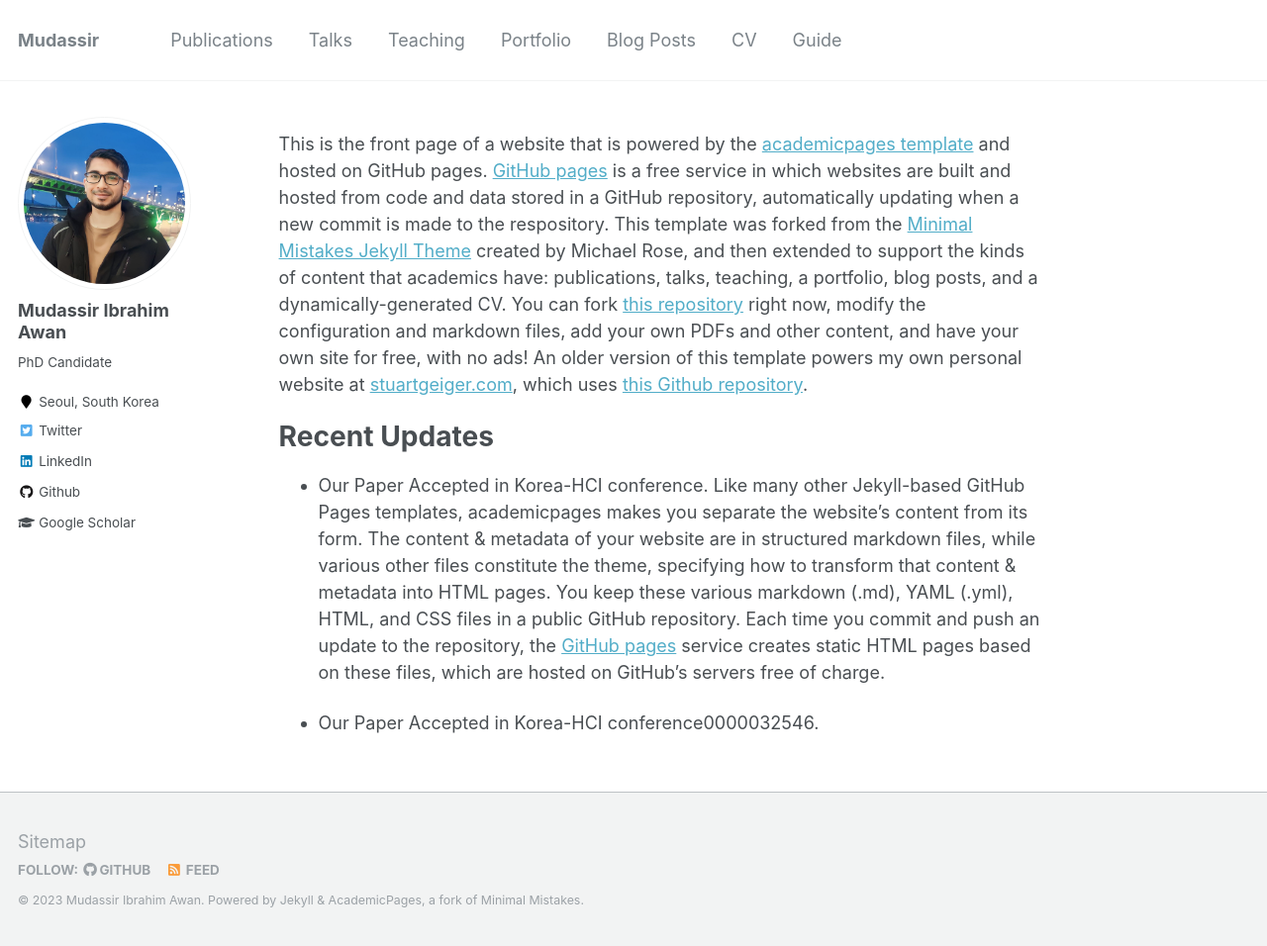
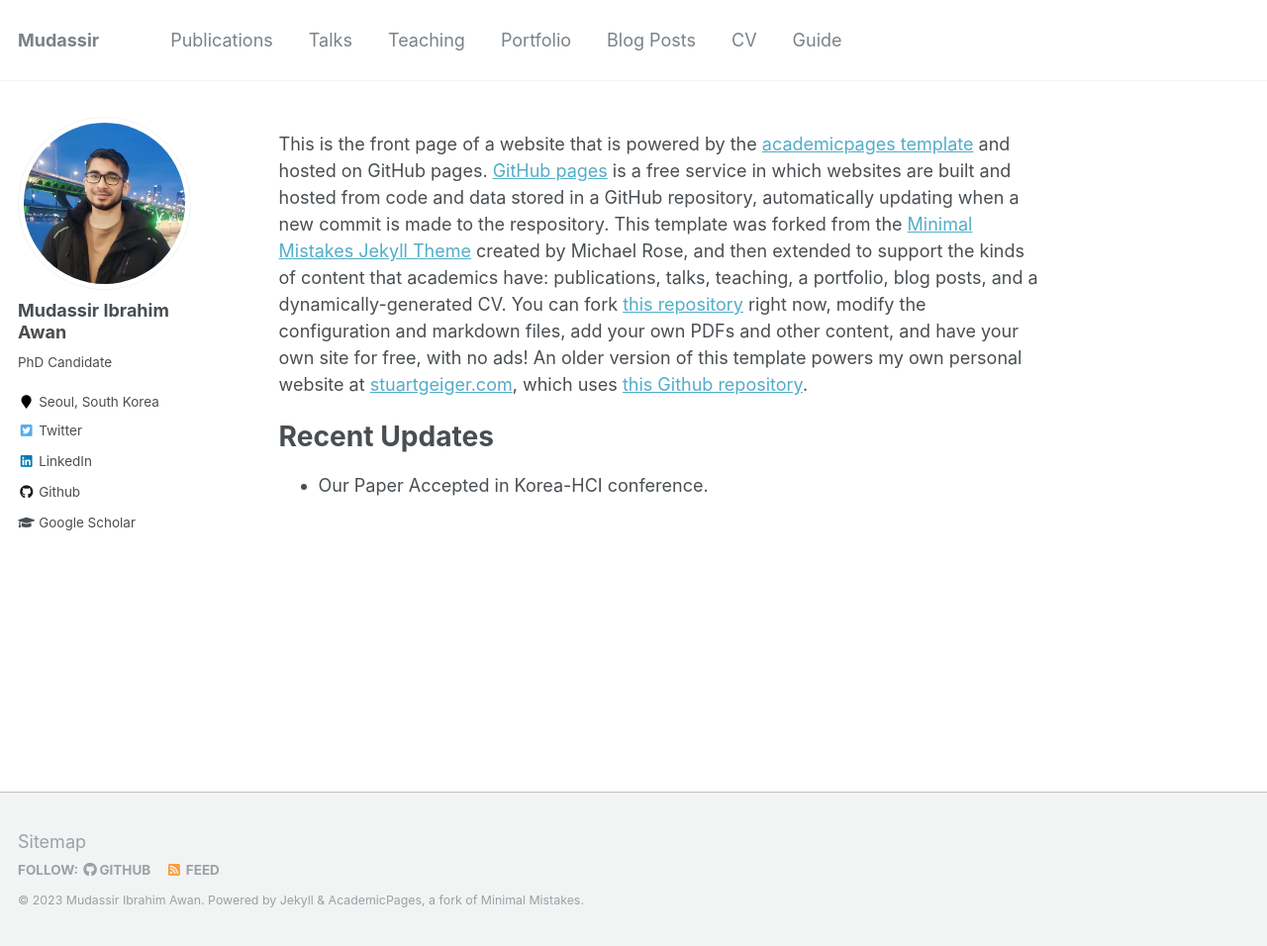
Before and after one commit to mudassir-awan/mudassir-awan.github.io, a Jekyll site: the page built from _pages/about.md, in a window 1280 px wide and 956 px high. Shown: the whole window at 99% size. Built offline with Jekyll 4.4.1, drawn with Linux system fonts in a browser that asks for light colours.

Commit message:
Update about.md

```diff
--- a/_pages/about.md
+++ b/_pages/about.md
@@ -14,6 +14,3 @@
 ======
 
 - Our Paper Accepted in Korea-HCI conference.
-Like many other Jekyll-based GitHub Pages templates, academicpages makes you separate the website's content from its form. The content & metadata of your website are in structured markdown files, while various other files constitute the theme, specifying how to transform that content & metadata into HTML pages. You keep these various markdown (.md), YAML (.yml), HTML, and CSS files in a public GitHub repository. Each time you commit and push an update to the repository, the [GitHub pages](https://pages.github.com/) service creates static HTML pages based on these files, which are hosted on GitHub's servers free of charge.
-
-- Our Paper Accepted in Korea-HCI conference0000032546.
```
